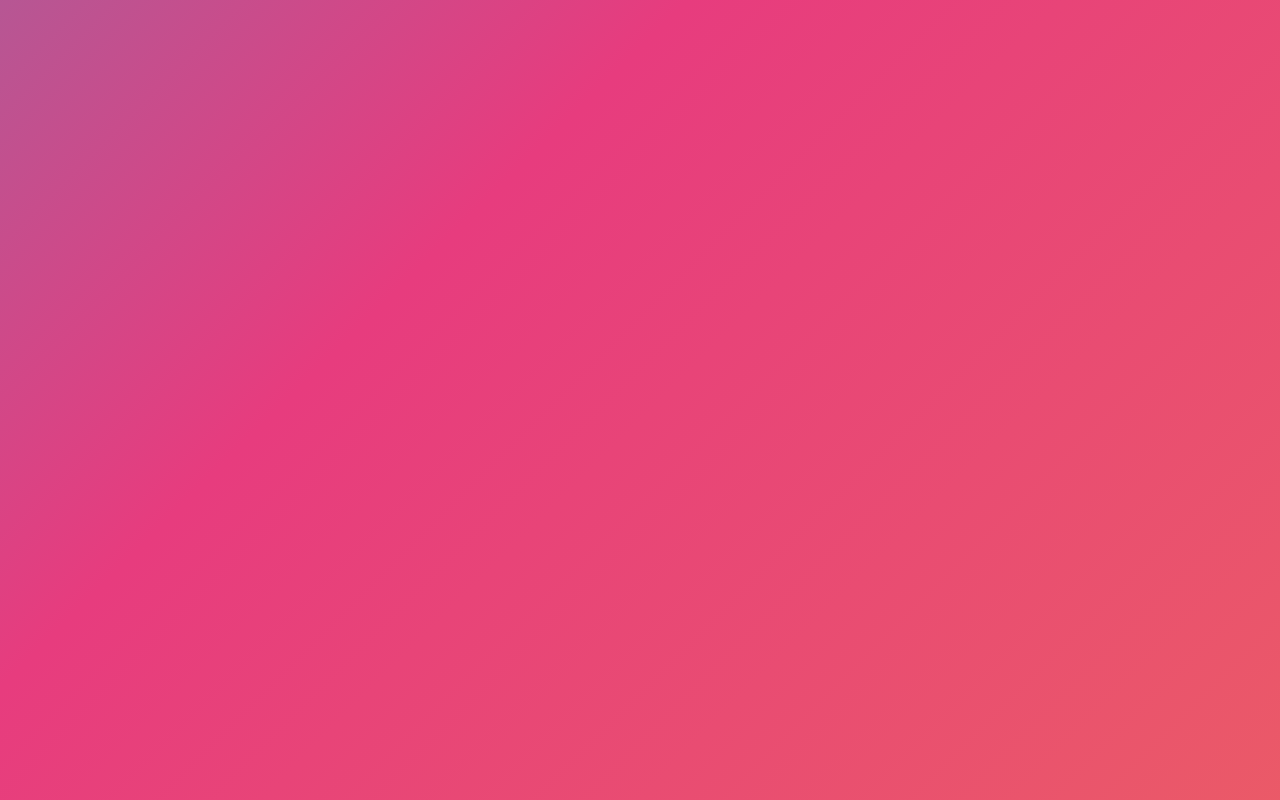
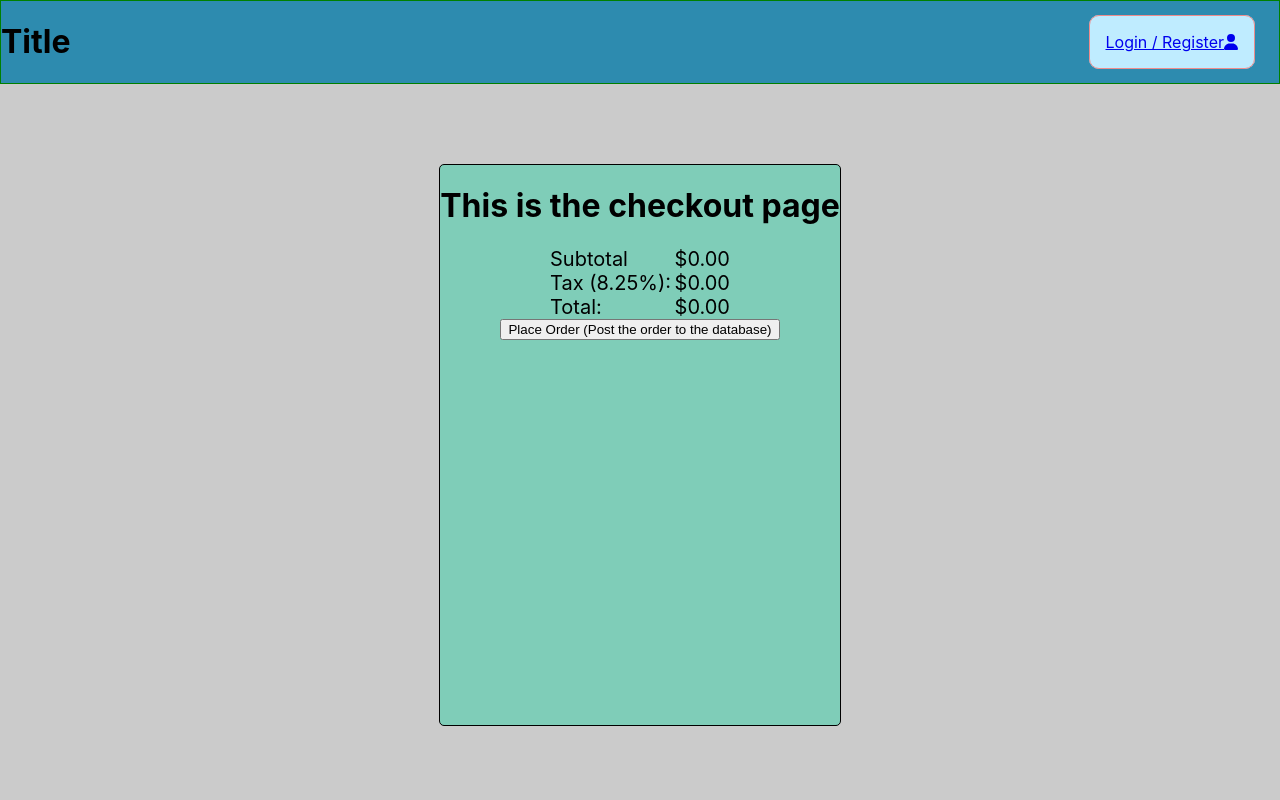
Before and after one commit to Justin-Hollmer1/ECommerceFrontend, a React (Create React App) app: page /checkout in a window 1280 px wide. Before the commit this address had no page. Built offline with nearby package versions, Linux system fonts and the light colour scheme.

Commit message:
able to post an order to a user, need to make a change to the backend so that that order can get items assigned to it.

```diff
--- a/src/Components/NavBar.js
+++ b/src/Components/NavBar.js
@@ -2,12 +2,13 @@ import React from "react";
 import { FontAwesomeIcon } from "@fortawesome/react-fontawesome";
 import { faCartShopping } from "@fortawesome/free-solid-svg-icons"
 import { faUser } from "@fortawesome/free-solid-svg-icons";
+import {useNavigate} from "react-router-dom";
 
 function NavBar() {
 
 
 
-
+    let navigate = useNavigate();
 
     return (
         <div className="navbar">
@@ -19,6 +20,7 @@ function NavBar() {
                 {localStorage.getItem("username") && <button onClick={() => {
                     sessionStorage.clear();
                     localStorage.clear();
+                    navigate("/")
                     window.location.reload();
                 }}><span>Logout</span></button>}
             </div>
--- a/src/Components/ViewCartBody.js
+++ b/src/Components/ViewCartBody.js
@@ -29,6 +29,10 @@ function ViewCartBody() {
         navigate("/")
     }
 
+    function proceedToCheckout() {
+        navigate("/checkout")
+    }
+
 
     let navigate = useNavigate();
     return (
@@ -40,28 +44,7 @@ function ViewCartBody() {
                 <h4 className="view-cart-body-price-tag">Price</h4>
             </div>
             {cards}
-            <form className="place-order-form">
-                <h1 className="place-order-form-header">Confirm Order</h1>
-                <div className="place-order-form-body">
-                    <div className="place-order-form-price">
-                        <span>Subtotal</span>
-                        <span>cost</span>
-                    </div>
-                    <div className="place-order-form-price">
-                        <span>Tax: (20%)</span>
-                        <span>cost</span>
-                    </div>
-                    <div className="place-order-form-price">
-                        <span>Total price:</span>
-                        <span>cost</span>
-                    </div>
-                    <div className="place-order-form-price">
-                        <span>Date of order:</span>
-                        <span>Date</span>
-                    </div>
-                </div>
-                <button className="place-order">Place order (submit the order to a database)</button>
-            </form>
+            <button className="proceed-to-checkout" onClick={proceedToCheckout}>Proceed to checkout</button>
         </div>
     )
 }
--- a/src/Pages/App.js
+++ b/src/Pages/App.js
@@ -4,6 +4,7 @@ import LoginForm from "./LoginForm";
 import MainPage from "./MainPage";
 import RegisterForm from "./Register";
 import ViewCart from "./ViewCart";
+import Checkout from "./Checkout";
 function App() {
 
 
@@ -14,6 +15,7 @@ function App() {
                 <Route path="/login" element={<LoginForm />} />
                 <Route path="/register" element={<RegisterForm />} />
                 <Route path="/viewcart" element={<ViewCart />} />
+                <Route path="/checkout" element={<Checkout />} />
             </Routes>
         </Router>
     );
--- /dev/null
+++ b/src/Pages/Checkout.js
@@ -0,0 +1,66 @@
+import React, {useEffect, useState} from "react";
+import NavBar from "../Components/NavBar";
+import {FetchURL} from "../FetchLocation";
+
+function Checkout() {
+
+    let totalPrice = 0;
+    let keys = Object.keys(sessionStorage);
+    for (let i = 0; i < keys.length; i++) {
+        // console.log(parseFloat(JSON.parse(sessionStorage.getItem(keys[i]))[1]));
+        totalPrice += ((parseFloat(JSON.parse(sessionStorage.getItem(keys[i]))[1])) * (parseFloat(JSON.parse(sessionStorage.getItem(keys[i]))[0])));
+        // itemsInCart.push({
+        //     name: keys[i],
+        //     quantity: JSON.parse(sessionStorage.getItem(keys[i]))[0],
+        //     cost: JSON.parse(sessionStorage.getItem(keys[i]))[1],
+        //     image_path: JSON.parse(sessionStorage.getItem(keys[i]))[2]
+        // })
+    }
+    let tax = totalPrice * 0.0825;
+    let total = totalPrice + tax;
+
+    // Declaring the variables needed to post the order to the database.
+    let userID = localStorage.getItem("userID");
+    let date = new Date();
+    let dateString = date.getMonth() + "/" + date.getDay() + "/" + date.getFullYear();
+
+
+    let postToDatabase = async () => {
+        let orderObject = {
+            "date": dateString,
+            "cost": total
+        }
+        // This request sets the order to the user in the database.
+        await fetch(FetchURL + "post-order-user-id/" + userID, {
+            method: "POST",
+            body: JSON.stringify(orderObject),
+            headers: {
+                "Content-Type": "application/json"
+            }
+        }).then(resp => resp.json()).then(data => console.log(data));
+
+    }
+    return (
+        <div className="checkout-page">
+            <NavBar />
+            <div className="checkout-form">
+                <h1>This is the checkout page</h1>
+                <div className="checkout-form-details">
+                    <span>Subtotal</span>
+                    <span>${totalPrice.toFixed(2)}</span>
+                </div>
+                <div className="checkout-form-details">
+                    <span>Tax (8.25%): </span>
+                    <span>${tax.toFixed(2)}</span>
+                </div>
+                <div className="checkout-form-details">
+                    <span>Total: </span>
+                    <span>${total.toFixed(2)}</span>
+                </div>
+                <button onClick={postToDatabase}>Place Order (Post the order to the database)</button>
+            </div>
+        </div>
+    )
+}
+
+export default Checkout;
--- a/src/style.css
+++ b/src/style.css
@@ -362,3 +362,36 @@ body {
     width: 80%;
     background-color: #ff7b7b;
 }
+
+.proceed-to-checkout {
+    height: 3em;
+    border-radius: 10px;
+    margin: 10px 10px 50px 10px
+}
+
+.checkout-page {
+    background-color: #cbcbcb;
+    height: 100vh;
+    margin: 0;
+}
+.checkout-form {
+    margin: auto;
+    display: flex;
+    flex-direction: column;
+    justify-content: flex-start;
+    align-items: center;
+    width: 25em;
+    height: 35em;
+    border: 1px solid black;
+    margin-top: 5em;
+    background-color: #7fcdb8;
+    border-radius: 5px;
+}
+
+.checkout-form-details {
+    display: flex;
+    width: 45%;
+    justify-content: space-between;
+    font-size: 20px;
+
+}
```
